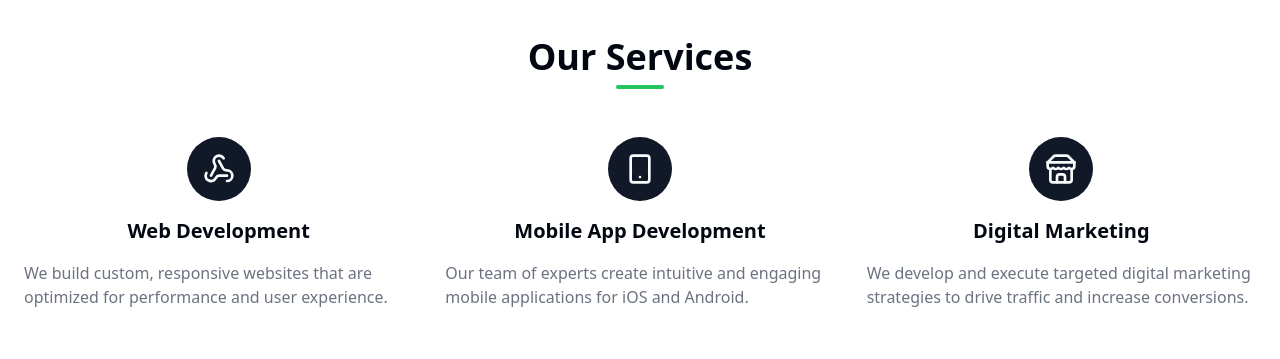
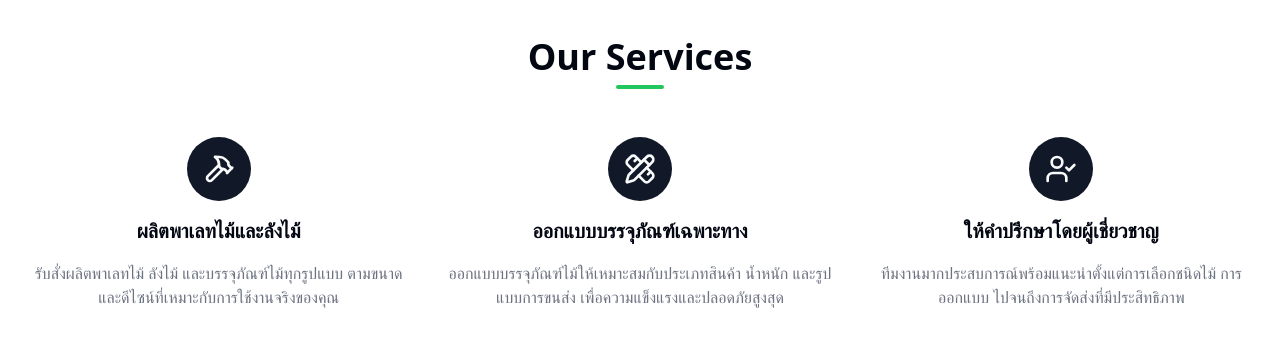
Before and after one commit to xXNeonKitsuneXx/Chang_heng_company_website, a React (Vite) app in the folder chang_heng_website/: page / in a window 1280 px wide. Shown: the part 1400-1759 px from the top of the page. Built offline with nearby package versions, Linux system fonts and the light colour scheme.

Commit message:
update service details

```diff
--- a/chang_heng_website/src/components/homepage/service.tsx
+++ b/chang_heng_website/src/components/homepage/service.tsx
@@ -1,4 +1,4 @@
-import { SmartphoneIcon, StoreIcon, WebhookIcon } from "lucide-react";
+import { HammerIcon, PencilRulerIcon, UserCheckIcon } from "lucide-react";
 
 export const Services = () => {
   return (
@@ -19,34 +19,36 @@ export const Services = () => {
           </p> */}
         </div>
         <div className="grid grid-cols-1 sm:grid-cols-2 lg:grid-cols-3 gap-8 mt-12">
-          <div className="flex flex-col items-center space-y-4">
+          <div className="flex flex-col items-center justify-center text-center space-y-4">
             <div className="bg-primary rounded-full p-4">
-              <WebhookIcon className="w-8 h-8 text-primary-foreground" />
+              <HammerIcon className="w-8 h-8 text-primary-foreground" />
             </div>
-            <h3 className="text-xl font-semibold">Web Development</h3>
+            <h3 className="text-xl font-semibold">ผลิตพาเลทไม้และลังไม้</h3>
             <p className="text-muted-foreground">
-              We build custom, responsive websites that are optimized for
-              performance and user experience.
+              รับสั่งผลิตพาเลทไม้ ลังไม้ และบรรจุภัณฑ์ไม้ทุกรูปแบบ
+              ตามขนาดและดีไซน์ที่เหมาะกับการใช้งานจริงของคุณ
             </p>
           </div>
-          <div className="flex flex-col items-center space-y-4">
+          <div className="flex flex-col items-center justify-center text-center space-y-4">
             <div className="bg-primary rounded-full p-4">
-              <SmartphoneIcon className="w-8 h-8 text-primary-foreground" />
+              <PencilRulerIcon className="w-8 h-8 text-primary-foreground" />
             </div>
-            <h3 className="text-xl font-semibold">Mobile App Development</h3>
+            <h3 className="text-xl font-semibold">ออกแบบบรรจุภัณฑ์เฉพาะทาง</h3>
             <p className="text-muted-foreground">
-              Our team of experts create intuitive and engaging mobile
-              applications for iOS and Android.
+              ออกแบบบรรจุภัณฑ์ไม้ให้เหมาะสมกับประเภทสินค้า น้ำหนัก
+              และรูปแบบการขนส่ง เพื่อความแข็งแรงและปลอดภัยสูงสุด
             </p>
           </div>
-          <div className="flex flex-col items-center space-y-4">
+          <div className="flex flex-col items-center justify-center text-center space-y-4">
             <div className="bg-primary rounded-full p-4">
-              <StoreIcon className="w-8 h-8 text-primary-foreground" />
+              <UserCheckIcon className="w-8 h-8 text-primary-foreground" />
             </div>
-            <h3 className="text-xl font-semibold">Digital Marketing</h3>
+            <h3 className="text-xl font-semibold">
+              ให้คำปรึกษาโดยผู้เชี่ยวชาญ
+            </h3>
             <p className="text-muted-foreground">
-              We develop and execute targeted digital marketing strategies to
-              drive traffic and increase conversions.
+              ทีมงานมากประสบการณ์พร้อมแนะนำตั้งแต่การเลือกชนิดไม้ การออกแบบ
+              ไปจนถึงการจัดส่งที่มีประสิทธิภาพ
             </p>
           </div>
         </div>
```
